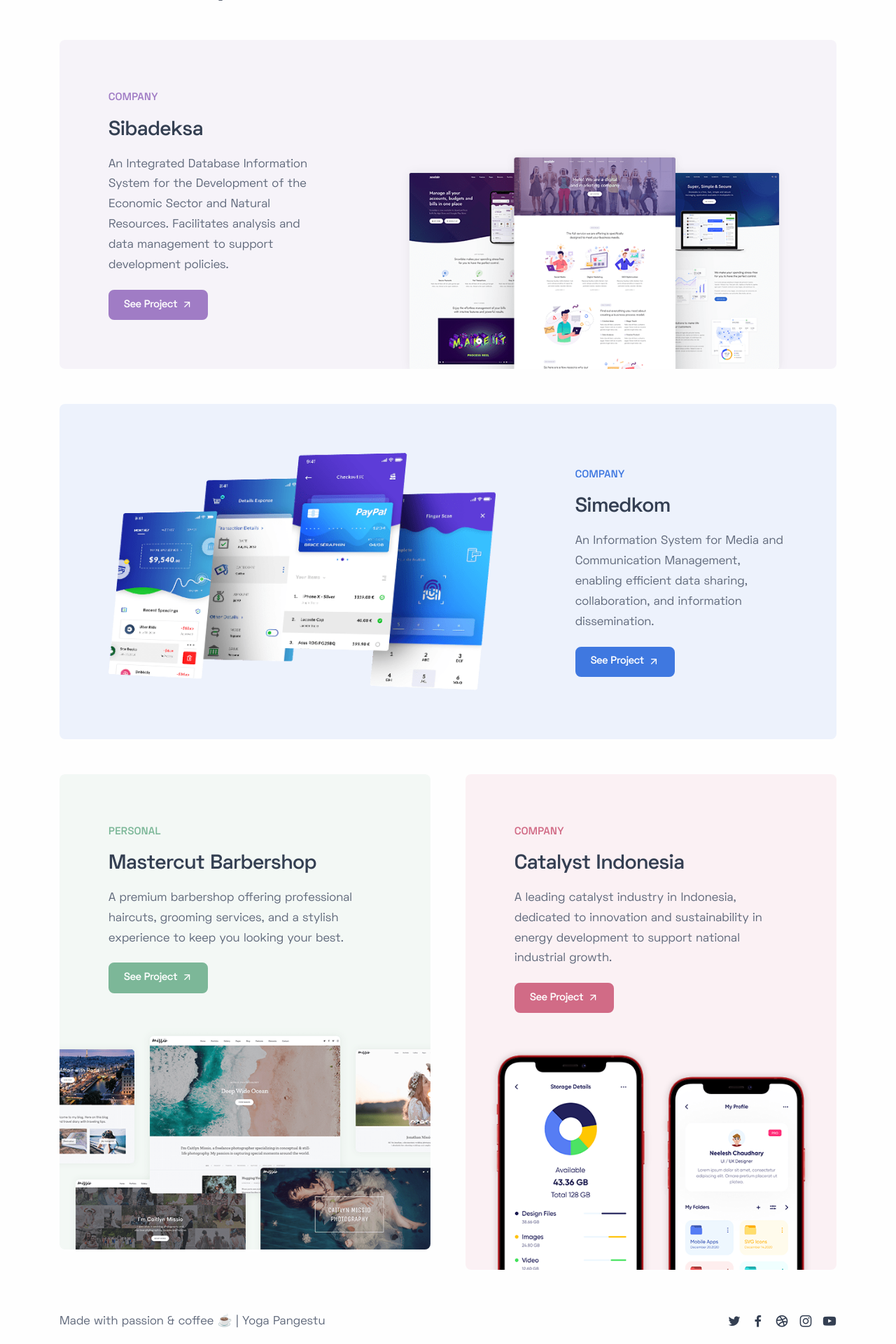
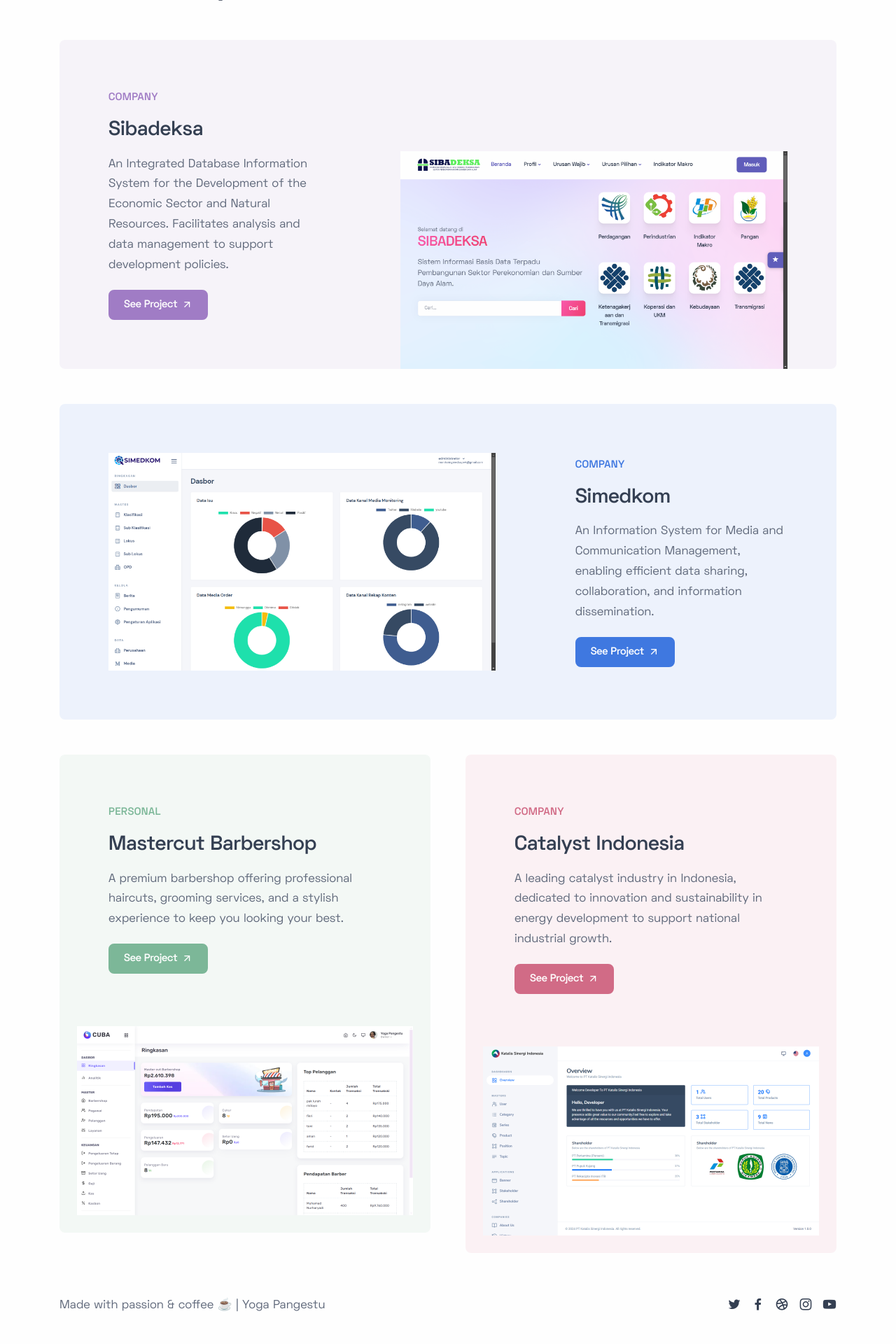
Before and after one commit to yogapangestu777/pangestu-uas, a Flask app: page / in a window 1280 px wide. Shown: the part 2520-4440 px from the top of the page at 70% size. After the commit the page ends 4394 px from the top, so only its background shows below. Run offline with Flask 3, Linux system fonts and the light colour scheme; some libraries are stand-ins or nearby versions.

Commit message:
fix:delete the portfolio link, adjust the action link on the homepage

```diff
--- a/app/templates/pages/client/homepage.html
+++ b/app/templates/pages/client/homepage.html
@@ -52,8 +52,6 @@
                     From building modern, responsive websites to optimizing performance and functionality,
                     I provide high-quality solutions to help you achieve your goals.
                 </p>
-                <a href="#" class="btn btn-lg btn-primary btn-icon btn-icon-end">More Details <i
-                        class="uil uil-arrow-up-right"></i></a>
             </div>
             <!-- /column -->
             <div class="col-lg-6 ms-auto">
@@ -148,8 +146,8 @@
             </div>
             <!--/column -->
             <div class="col-md-4 col-lg-3 ms-md-auto text-md-end mt-5 mt-md-0">
-                <a href="#" class="btn btn-lg btn-primary btn-icon btn-icon-end mb-0">See All Projects <i
-                        class="uil uil-arrow-up-right"></i></a>
+                <a href="{{ url_for('main.project') }}" class="btn btn-lg btn-primary btn-icon btn-icon-end mb-0">See
+                    All Projects <i class="uil uil-arrow-up-right"></i></a>
             </div>
             <!--/column -->
         </div>
@@ -171,7 +169,8 @@
                     <!-- /column -->
                     <div class="col-lg-7 offset-lg-1 align-self-end">
                         <figure>
-                            <img class="img-fluid" src="{{ url_for('static', filename='assets/img/projects/f1.png')}}"
+                            <img class="img-fluid"
+                                src="{{ url_for('static', filename='assets/img/projects/sibadeksa/home.png')}}"
                                 alt="image" />
                         </figure>
                     </div>
@@ -197,8 +196,10 @@
                     </div>
                     <!-- /column -->
                     <div class="col-lg-7">
-                        <figure><img class="img-fluid"
-                                src="{{ url_for('static', filename='assets/img/projects/f2.png')}}" alt="image" />
+                        <figure>
+                            <img class="img-fluid"
+                                src="{{ url_for('static', filename='assets/img/projects/simedkom/admin.png')}}"
+                                alt="image" />
                         </figure>
                     </div>
                     <!-- /column -->
@@ -222,8 +223,8 @@
                                 class="uil uil-arrow-up-right"></i></a>
                     </div>
                     <!--/.card-body -->
-                    <img class="card-img-bottom" src="{{ url_for('static', filename='assets/img/projects/f3.png')}}"
-                        alt="image" />
+                    <img class="card-img-bottom p-5"
+                        src="{{ url_for('static', filename='assets/img/projects/mastercut/admin.png')}}" alt="image" />
                 </div>
                 <!--/.card -->
             </div>
@@ -241,8 +242,8 @@
                                 class="uil uil-arrow-up-right"></i></a>
                     </div>
                     <!--/.card-body -->
-                    <img class="card-img-bottom" src="{{ url_for('static', filename='assets/img/projects/f4.png')}}"
-                        alt="image" />
+                    <img class="card-img-bottom p-5"
+                        src="{{ url_for('static', filename='assets/img/projects/catalyst/admin.png')}}" alt="image" />
                 </div>
                 <!--/.card -->
             </div>
--- a/app/templates/partials/client/_header.html
+++ b/app/templates/partials/client/_header.html
@@ -27,9 +27,6 @@
                         </li>
                         <li class="nav-item">
                             <a class="nav-link" href="{{ url_for('main.project') }}">Projects</a>
-                        </li>
-                        <li class="nav-item">
-                            <a class="nav-link" href="#">Portfolio</a>
                         </li>
                         <li class="nav-item">
                             <a class="nav-link" href="{{ url_for('main.blog') }}">Blog</a>
```
